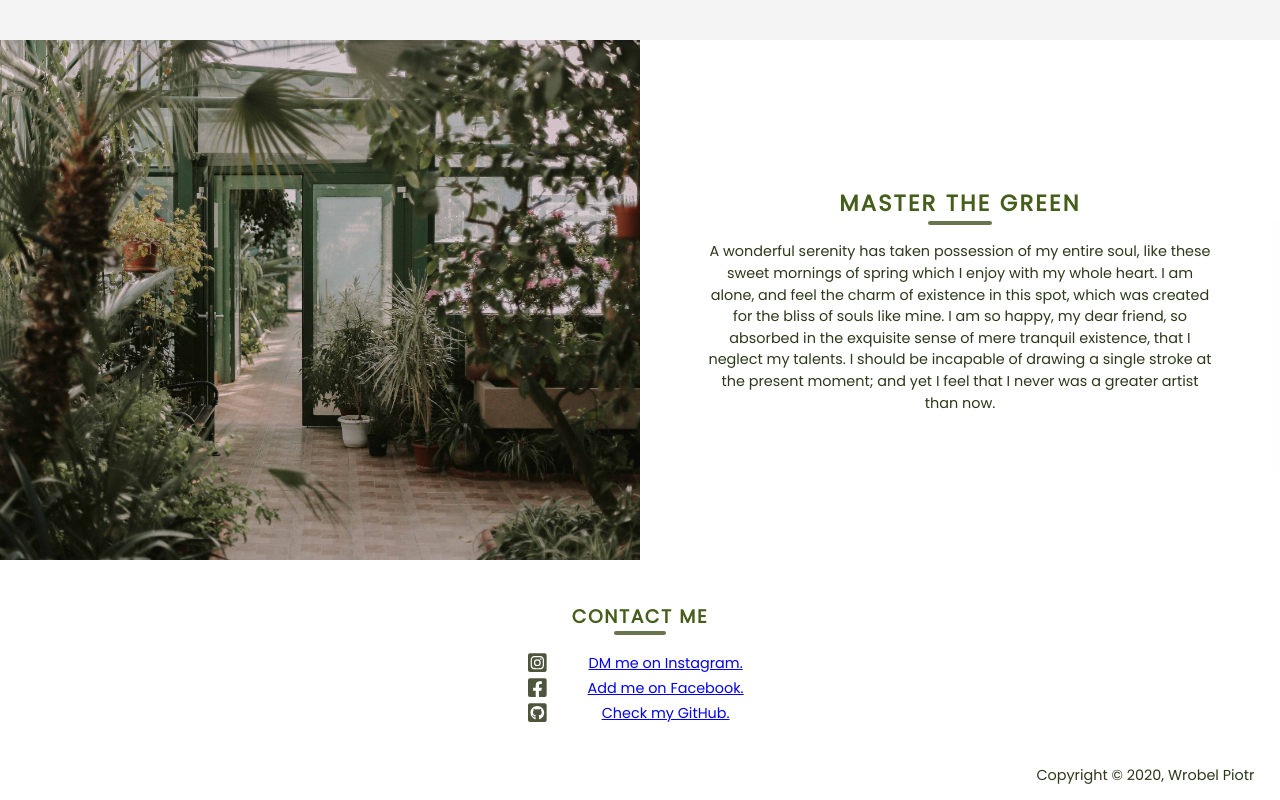
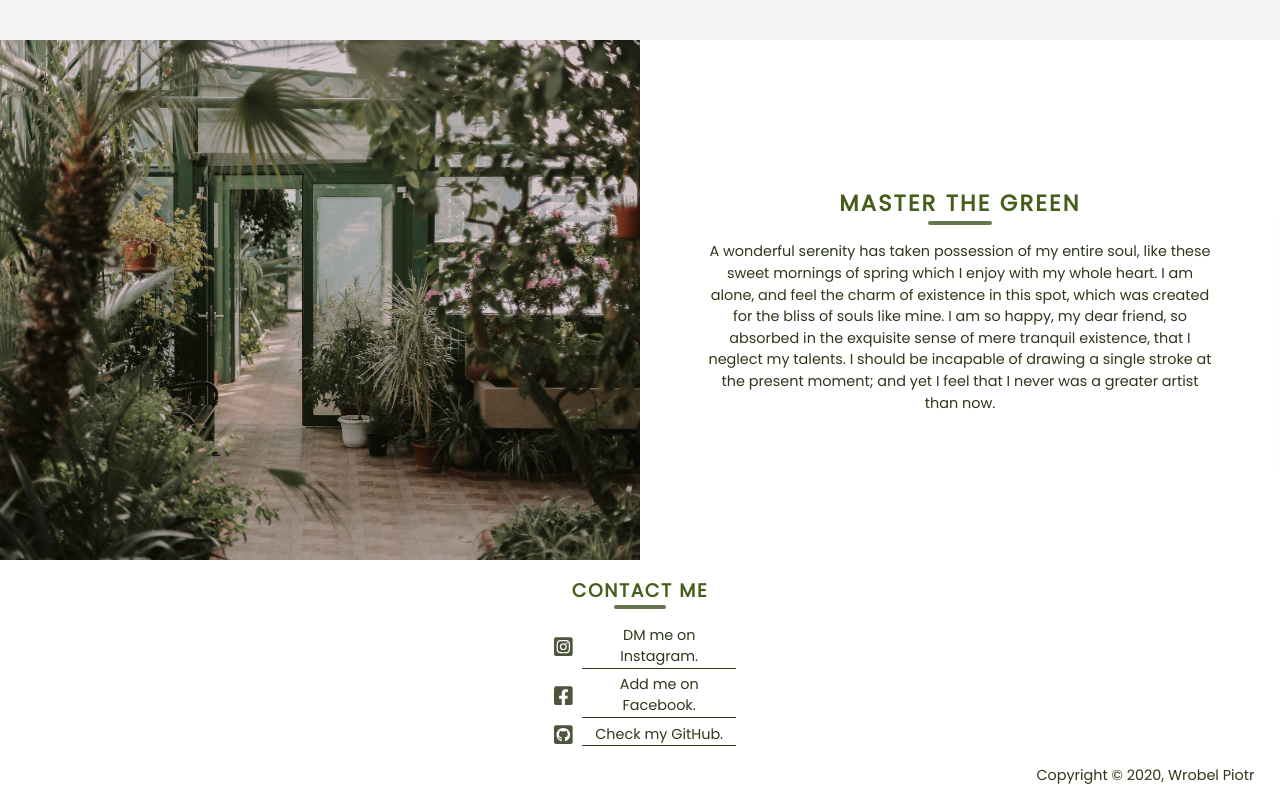
Before and after one commit to ajiiz/plants-react-app, a React (Create React App) app: page /home in a window 1280 px wide. Shown: the part 1560-2360 px from the top of the page. Built offline with nearby package versions, Linux system fonts and the light colour scheme.

Commit message:
Changed footer styling a bit and added hover effects on links

```diff
--- a/src/styles/Footer/footer.scss
+++ b/src/styles/Footer/footer.scss
@@ -43,7 +43,8 @@ footer {
                 flex-direction: row;
                 align-items: center;
                 justify-content: center;
-                width: 20%;
+                width: 15%;
+                margin-bottom: 0.3em;
 
                 &__text {
                     flex: 0.8;
@@ -51,6 +52,17 @@ footer {
                     color:rgb(45, 56, 26);
                     line-height: 1.5em;
                     white-space: pre-line;
+                    border-bottom: 0.5px solid rgb(45, 56, 26);
+                    transition: background 0.2s ease-in-out;
+                    a{
+                        color: inherit;
+                        text-decoration: none;
+                    }
+                }
+
+                &__text:hover {
+                    color: #ffff;
+                    background-color: rgb(45, 56, 26);
                 }
 
                 &__icon {
```
